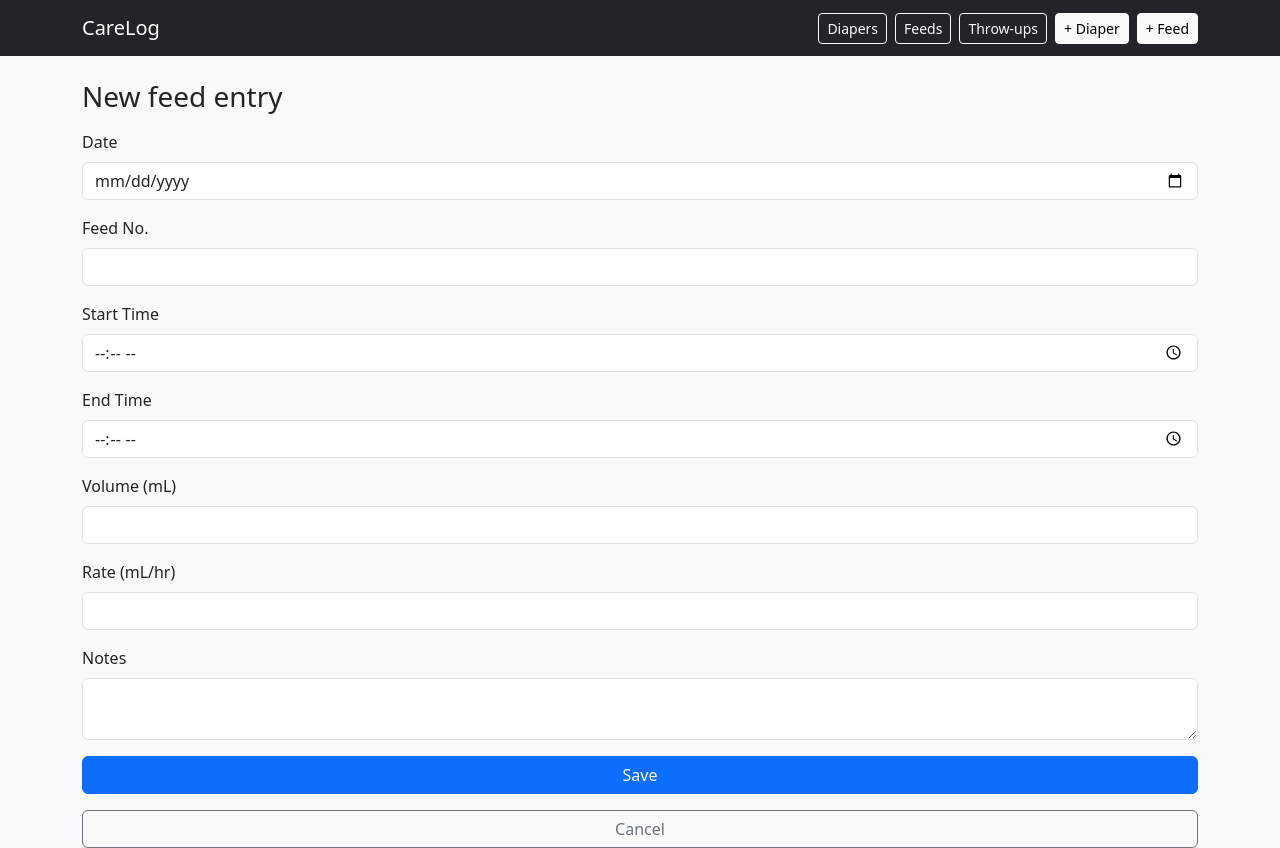
After one commit to supersaiyoon/eli-care-log, a Flask app: page /feed/new in a window 1280 px wide. The commit adds this page. Run offline with Flask 3, Linux system fonts and the light colour scheme.

Commit message:
Add new feed entry form with GET/POST

```diff
--- a/app.py
+++ b/app.py
@@ -1,12 +1,12 @@
 # stdlib
-from datetime import datetime
+from datetime import datetime, date, time
 import os
 
 # Third-party
 from flask import Flask, flash, redirect, render_template, request, url_for
 
 # Local
-from models import db, Diaper
+from models import db, Diaper, Feed
 
 # App + config
 app = Flask(__name__)
@@ -25,6 +25,7 @@ db.init_app(app)
 def dashboard():
     return render_template("dashboard.html")
 
+# Diaper log GET/POST routes
 @app.get("/diaper")
 def diaper_list():
     rows = Diaper.query.order_by(Diaper.dt.desc()).all()
@@ -73,15 +74,8 @@ def diaper_update(diaper_id):
     initials = request.form["initials"].strip().upper()
     notes = request.form.get("notes") or None
 
-    # Validate datetime
-    try:
-        dt = datetime.fromisoformat(raw_dt)
-    except ValueError:
-        flash("Invalid date/time. Please pick a valid time.")
-        return redirect(url_for("diaper_edit", diaper_id=diaper_id))
-
     # Apply updates
-    row.dt = dt
+    row.dt = raw_dt
     row.diaper_type = diaper_type
     row.diaper_size = diaper_size
     row.initials = initials
@@ -100,12 +94,89 @@ def diaper_delete(diaper_id):
     flash("Diaper entry deleted.", "success")    # Notify user
     return redirect(url_for("diaper_list"))      # Back to list
 
+
+# Feed log GET/POST routes
 @app.get("/feed")
 def feed_list():
-    # Placeholder page
-    return render_template("feed_list.html")
+    rows = Feed.query.order_by(Feed.date.desc(), Feed.feed_num.desc()).all()
+    return render_template("feed_list.html", rows=rows)
 
+@app.get("/feed/new")
+def feed_new():
+    return render_template("feed_new.html")
 
+@app.post("/feed/new")
+def feed_create():
+    # Raw values from form
+    feed_date_str = request.form["date"]
+    feed_num = request.form["feed_num"].strip()
+    start_time_str = request.form["start_time"]
+    end_time_str = request.form["end_time"]
+    feed_vol_ml = request.form["feed_vol_ml"].strip()
+    feed_rate = request.form["feed_rate"].strip()
+    notes = request.form.get("notes") or None
+
+    # SQLite Date type must be Python date object
+    feed_date = date.fromisoformat(feed_date_str)
+
+    # SQLite Time type must be Python time object
+    start_time = time.fromisoformat(start_time_str)
+    end_time = time.fromisoformat(end_time_str)
+
+    row = Feed(
+        date=feed_date,
+        feed_num=feed_num,
+        start_time=start_time,
+        end_time=end_time,
+        feed_vol_ml=feed_vol_ml,
+        feed_rate=feed_rate,
+        notes=notes
+    )
+
+    db.session.add(row)
+    db.session.commit()
+
+    flash("Saved feed entry.", "success")
+    return redirect(url_for("feed_list"))
+'''
+@app.get("/feed/<int:diaper_id>/edit")
+def diaper_edit(diaper_id):
+    row = Diaper.query.get_or_404(diaper_id)
+    return render_template("diaper_edit.html", row=row)
+
+@app.post("/feed/<int:diaper_id>/edit")
+def diaper_update(diaper_id):
+    row = Diaper.query.get_or_404(diaper_id)
+
+    # Raw values from form
+    raw_dt = request.form["dt"].strip()
+    diaper_type = request.form["diaper_type"]
+    diaper_size = request.form["diaper_size"]
+    initials = request.form["initials"].strip().upper()
+    notes = request.form.get("notes") or None
+
+    # Apply updates
+    row.dt = raw_dt
+    row.diaper_type = diaper_type
+    row.diaper_size = diaper_size
+    row.initials = initials
+    row.notes = notes
+
+    db.session.commit()
+
+    flash("Diaper entry updated.")
+    return redirect(url_for("diaper_list"))
+
+@app.post("/feed/<int:diaper_id>/delete")
+def diaper_delete(diaper_id):
+    diaper = Diaper.query.get_or_404(diaper_id)  # Find entry
+    db.session.delete(diaper)                    # Mark for delete
+    db.session.commit()                          # Save change
+    flash("Diaper entry deleted.", "success")    # Notify user
+    return redirect(url_for("diaper_list"))      # Back to list
+'''
+
+# Vomit log GET/POST routes
 @app.get("/vomit")
 def vomit_list():
     # Placeholder page
--- a/models.py
+++ b/models.py
@@ -27,6 +27,6 @@ class Feed(db.Model):
     feed_num = db.Column(db.Integer, autoincrement=True)
     start_time = db.Column(db.Time, nullable=False)
     end_time = db.Column(db.Time, nullable=False)
-    feed_vol = db.Column(db.Integer, nullable=False)
+    feed_vol_ml = db.Column(db.Integer, nullable=False)
     feed_rate = db.Column(db.Integer, nullable=False)
     notes = db.Column(db.Text)
--- a/templates/base.html
+++ b/templates/base.html
@@ -13,9 +13,10 @@
 
         <div class="d-flex gap-2">
           <a class="btn btn-outline-light btn-sm" href="{{ url_for('diaper_list') }}">Diapers</a>
-          <a class="btn btn-outline-light btn-sm" href="{{ url_for('feed_list') }}">Feed log</a>
-          <a class="btn btn-outline-light btn-sm" href="{{ url_for('vomit_list') }}">Throw-up log</a>
+          <a class="btn btn-outline-light btn-sm" href="{{ url_for('feed_list') }}">Feeds</a>
+          <a class="btn btn-outline-light btn-sm" href="{{ url_for('vomit_list') }}">Throw-ups</a>
           <a class="btn btn-light btn-sm" href="{{ url_for('diaper_new') }}">+ Diaper</a>
+          <a class="btn btn-light btn-sm" href="{{ url_for('feed_new') }}">+ Feed</a>
         </div>
       </div>
     </nav>
--- /dev/null
+++ b/templates/feed_new.html
@@ -0,0 +1,43 @@
+{% extends "base.html" %}
+{% block body %}
+  <h3 class="mb-3">New feed entry</h3>
+  <form method="post" class="vstack gap-3">
+    <div>
+      <label class="form-label">Date</label>
+      <input class="form-control" type="date" name="date" required>
+    </div>
+
+    <div>
+      <label class="form-label">Feed No.</label>
+      <input class="form-control" type="number" name="feed_num" maxlength="2" required>
+    </div>
+
+    <div>
+      <label class="form-label">Start Time</label>
+      <input class="form-control" type="time" name="start_time" required>
+    </div>
+
+    <div>
+      <label class="form-label">End Time</label>
+      <input class="form-control" type="time" name="end_time" required>
+    </div>
+
+    <div>
+      <label class="form-label">Volume (mL)</label>
+      <input class="form-control" type="number" name="feed_vol_ml" maxlength="4" required>
+    </div>
+
+    <div>
+      <label class="form-label">Rate (mL/hr)</label>
+      <input class="form-control" type="number" name="feed_rate" maxlength="3" required>
+    </div>
+
+    <div>
+      <label class="form-label">Notes</label>
+      <textarea class="form-control" name="notes" rows="2"></textarea>
+    </div>
+
+    <button class="btn btn-primary" type="submit">Save</button>
+    <a class="btn btn-outline-secondary" href="{{ url_for('feed_list') }}">Cancel</a>
+  </form>
+{% endblock %}
```
Also changed, not shown: templates/feed_edit.html (added).
